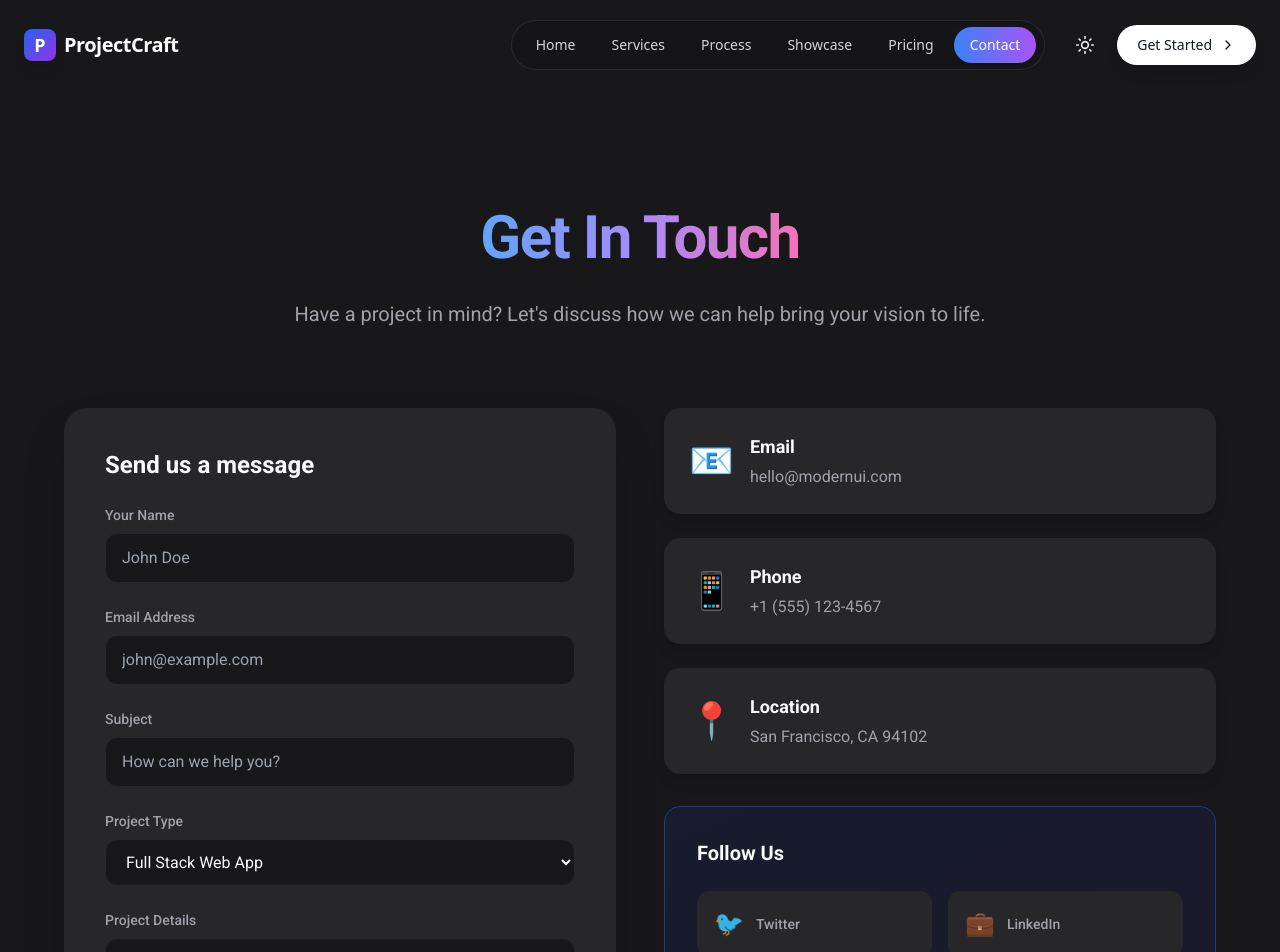
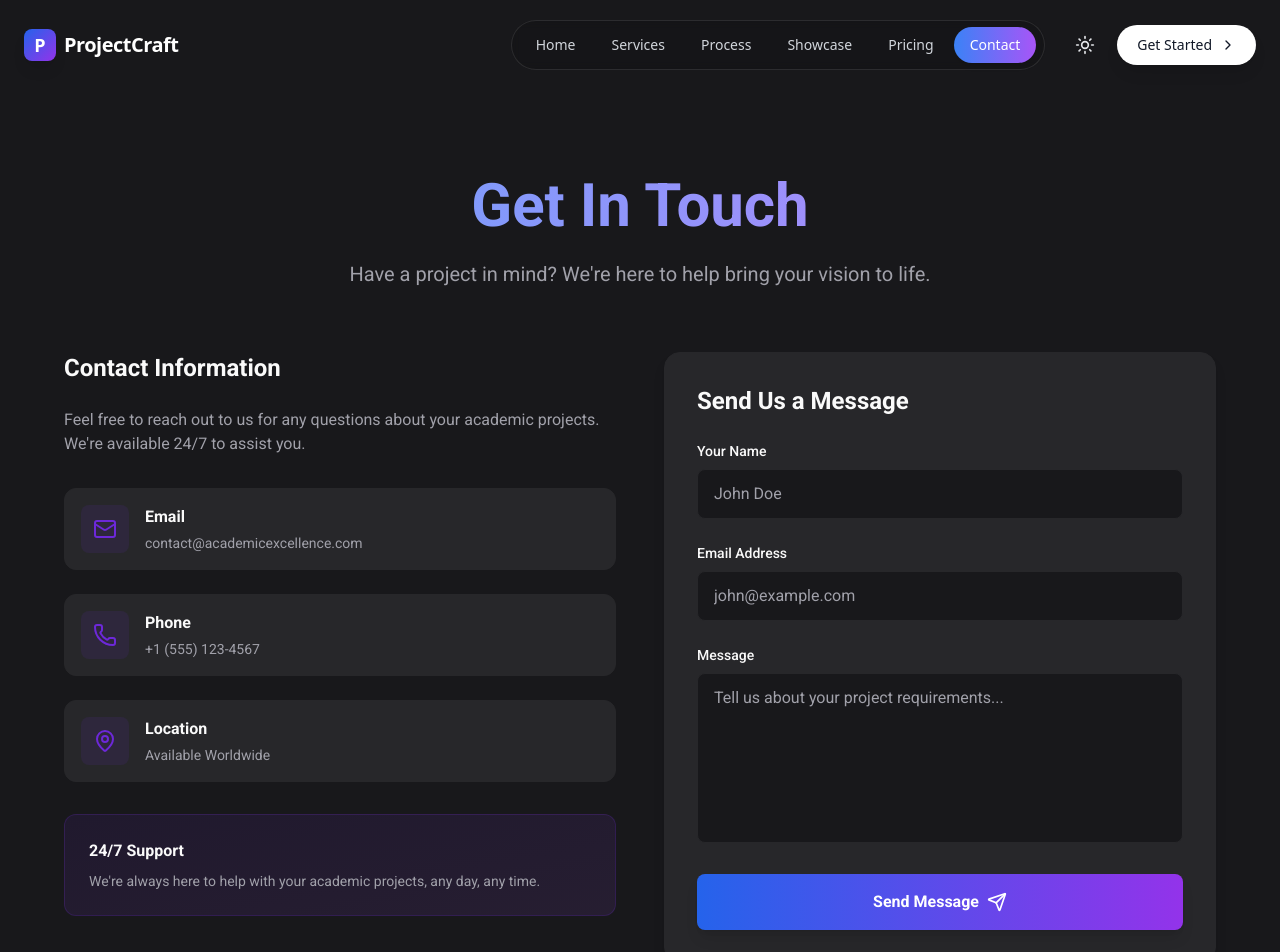
Before and after one commit to rishabh552/Academic-Excellence, a React (Vite) app: page /contact in a window 1280 px wide. Shown: the top 952 px of the page. Built offline with nearby package versions, Linux system fonts and the light colour scheme.

Commit message:
feat: implement a new contact section component with an interactive form, contact details, and animations.

```diff
--- a/src/components/contact-section.tsx
+++ b/src/components/contact-section.tsx
@@ -3,9 +3,7 @@
 import { motion } from "framer-motion";
 import { useInView } from "framer-motion";
 import { useRef, useState } from "react";
-import { GlassButton } from "./ui/glass-button";
-import SpotlightCard from "./ui/spotlight-card";
-import { GradientHeadline } from "./ui/gradient-headline";
+import { Mail, Phone, MapPin, Send } from "lucide-react";
 
 export function ContactSection() {
   const ref = useRef(null);
@@ -13,13 +11,12 @@ export function ContactSection() {
   const [formData, setFormData] = useState({
     name: "",
     email: "",
-    subject: "",
     message: "",
-    projectType: "Full Stack",
   });
+  const [isSubmitting, setIsSubmitting] = useState(false);
   const [isSubmitted, setIsSubmitted] = useState(false);
 
-  const handleChange = (e: React.ChangeEvent<HTMLInputElement | HTMLTextAreaElement | HTMLSelectElement>) => {
+  const handleChange = (e: React.ChangeEvent<HTMLInputElement | HTMLTextAreaElement>) => {
     setFormData({
       ...formData,
       [e.target.name]: e.target.value,
@@ -28,83 +25,134 @@ export function ContactSection() {
 
   const handleSubmit = (e: React.FormEvent) => {
     e.preventDefault();
+    setIsSubmitting(true);
+
+    // Simulate API call
+    setTimeout(() => {
+      setIsSubmitting(false);
       setIsSubmitted(true);
+
+      // Reset form after 3 seconds
       setTimeout(() => {
         setIsSubmitted(false);
-      setFormData({ name: "", email: "", subject: "", message: "", projectType: "Full Stack" });
+        setFormData({ name: "", email: "", message: "" });
       }, 3000);
+    }, 1000);
   };
 
-  const contactInfo = [
-    {
-      icon: "📧",
-      title: "Email",
-      content: "hello@modernui.com",
-      link: "mailto:hello@modernui.com",
-    },
-    {
-      icon: "📱",
-      title: "Phone",
-      content: "+1 (555) 123-4567",
-      link: "tel:+15551234567",
-    },
-    {
-      icon: "📍",
-      title: "Location",
-      content: "San Francisco, CA 94102",
-      link: "https://maps.google.com",
-    },
-  ];
-
-  const socialLinks = [
-    { icon: "🐦", name: "Twitter", url: "#" },
-    { icon: "💼", name: "LinkedIn", url: "#" },
-    { icon: "📸", name: "Instagram", url: "#" },
-    { icon: "📘", name: "Facebook", url: "#" },
-  ];
-
   return (
-    <section id="contact" className="relative py-32 bg-transparent">
-      <div className="container mx-auto px-4 md:px-6">
+    <section className="relative min-h-screen flex items-center justify-center py-24 px-4 bg-transparent">
+      <div className="max-w-6xl w-full mx-auto" ref={ref}>
+        {/* Header */}
         <motion.div
-          ref={ref}
-          initial={{ opacity: 0, y: 50 }}
-          animate={isInView ? { opacity: 1, y: 0 } : {}}
-          transition={{ duration: 0.8 }}
-        >
-          {/* Section Header */}
-          <div className="text-center mb-20">
-            <div className="mb-6">
-              <GradientHeadline text="Get In Touch" className="text-4xl md:text-6xl" />
-            </div>
-            <motion.p
           initial={{ opacity: 0, y: 20 }}
           animate={isInView ? { opacity: 1, y: 0 } : {}}
-              transition={{ delay: 0.3 }}
-              className="text-xl text-muted-foreground max-w-3xl mx-auto"
+          transition={{ duration: 0.6 }}
+          className="text-center mb-16"
         >
-              Have a project in mind? Let's discuss how we can help bring your vision to life.
-            </motion.p>
+          <h2 className="text-4xl md:text-5xl lg:text-6xl font-bold mb-6 bg-clip-text text-transparent bg-gradient-to-r from-blue-600 to-purple-600 dark:from-blue-400 dark:to-purple-400">
+            Get In Touch
+          </h2>
+          <p className="text-xl text-muted-foreground max-w-2xl mx-auto">
+            Have a project in mind? We're here to help bring your vision to life.
+          </p>
+        </motion.div>
+
+        {/* Split Layout */}
+        <div className="grid md:grid-cols-2 gap-8 lg:gap-12">
+          {/* Left: Contact Information */}
+          <motion.div
+            initial={{ opacity: 0, x: -30 }}
+            animate={isInView ? { opacity: 1, x: 0 } : {}}
+            transition={{ duration: 0.6, delay: 0.2 }}
+            className="space-y-8"
+          >
+            <div>
+              <h3 className="text-2xl font-bold mb-6 text-foreground">Contact Information</h3>
+              <p className="text-muted-foreground mb-8">
+                Feel free to reach out to us for any questions about your academic projects. We're available 24/7 to assist you.
+              </p>
             </div>
 
-          <div className="grid lg:grid-cols-2 gap-12 max-w-6xl mx-auto">
-            {/* Left Side - Contact Form */}
+            {/* Contact Cards */}
+            <div className="space-y-6">
+              <motion.a
+                href="mailto:contact@academicexcellence.com"
+                initial={{ opacity: 0, y: 10 }}
+                animate={isInView ? { opacity: 1, y: 0 } : {}}
+                transition={{ delay: 0.3 }}
+                whileHover={{ scale: 1.02 }}
+                className="flex items-start gap-4 p-4 rounded-xl bg-card border border-border hover:border-primary/50 transition-all group"
+              >
+                <div className="p-3 rounded-lg bg-primary/10 group-hover:bg-primary/20 transition-colors">
+                  <Mail className="w-6 h-6 text-primary" />
+                </div>
+                <div>
+                  <p className="font-semibold text-foreground mb-1">Email</p>
+                  <p className="text-sm text-muted-foreground">contact@academicexcellence.com</p>
+                </div>
+              </motion.a>
+
+              <motion.a
+                href="tel:+15551234567"
+                initial={{ opacity: 0, y: 10 }}
+                animate={isInView ? { opacity: 1, y: 0 } : {}}
+                transition={{ delay: 0.4 }}
+                whileHover={{ scale: 1.02 }}
+                className="flex items-start gap-4 p-4 rounded-xl bg-card border border-border hover:border-primary/50 transition-all group"
+              >
+                <div className="p-3 rounded-lg bg-primary/10 group-hover:bg-primary/20 transition-colors">
+                  <Phone className="w-6 h-6 text-primary" />
+                </div>
+                <div>
+                  <p className="font-semibold text-foreground mb-1">Phone</p>
+                  <p className="text-sm text-muted-foreground">+1 (555) 123-4567</p>
+                </div>
+              </motion.a>
+
               <motion.div
-              initial={{ opacity: 0, x: -50 }}
+                initial={{ opacity: 0, y: 10 }}
+                animate={isInView ? { opacity: 1, y: 0 } : {}}
+                transition={{ delay: 0.5 }}
+                className="flex items-start gap-4 p-4 rounded-xl bg-card border border-border"
+              >
+                <div className="p-3 rounded-lg bg-primary/10">
+                  <MapPin className="w-6 h-6 text-primary" />
+                </div>
+                <div>
+                  <p className="font-semibold text-foreground mb-1">Location</p>
+                  <p className="text-sm text-muted-foreground">Available Worldwide</p>
+                </div>
+              </motion.div>
+            </div>
+
+            {/* Support Hours */}
+            <motion.div
+              initial={{ opacity: 0, y: 10 }}
+              animate={isInView ? { opacity: 1, y: 0 } : {}}
+              transition={{ delay: 0.6 }}
+              className="p-6 rounded-xl bg-gradient-to-br from-primary/10 to-purple-500/10 border border-primary/20"
+            >
+              <h4 className="font-semibold text-foreground mb-2">24/7 Support</h4>
+              <p className="text-sm text-muted-foreground">
+                We're always here to help with your academic projects, any day, any time.
+              </p>
+            </motion.div>
+          </motion.div>
+
+          {/* Right: Contact Form */}
+          <motion.div
+            initial={{ opacity: 0, x: 30 }}
             animate={isInView ? { opacity: 1, x: 0 } : {}}
-              transition={{ delay: 0.4 }}
+            transition={{ duration: 0.6, delay: 0.2 }}
           >
-              <SpotlightCard
-                className="bg-card rounded-3xl shadow-2xl p-8 md:p-10 border border-border"
-                spotlightColor="rgba(59, 130, 246, 0.15)"
-              >
-                <h3 className="text-2xl font-bold mb-6 text-foreground">
-                  Send us a message
-                </h3>
+            <div className="p-8 rounded-2xl bg-card border border-border shadow-lg">
+              <h3 className="text-2xl font-bold mb-6 text-foreground">Send Us a Message</h3>
+
               <form onSubmit={handleSubmit} className="space-y-6">
-                  {/* Name Input */}
+                {/* Name */}
                 <div>
-                    <label htmlFor="name" className="block text-sm font-medium text-muted-foreground mb-2">
+                  <label htmlFor="name" className="block text-sm font-medium text-foreground mb-2">
                     Your Name
                   </label>
                   <input
@@ -114,14 +162,14 @@ export function ContactSection() {
                     value={formData.name}
                     onChange={handleChange}
                     required
-                      className="w-full px-4 py-3 rounded-xl bg-background border border-input text-foreground focus:outline-none focus:ring-2 focus:ring-blue-500 transition-all"
+                    className="w-full px-4 py-3 rounded-lg bg-background border border-input text-foreground placeholder:text-muted-foreground focus:outline-none focus:ring-2 focus:ring-primary focus:border-transparent transition-all"
                     placeholder="John Doe"
                   />
                 </div>
 
-                  {/* Email Input */}
+                {/* Email */}
                 <div>
-                    <label htmlFor="email" className="block text-sm font-medium text-muted-foreground mb-2">
+                  <label htmlFor="email" className="block text-sm font-medium text-foreground mb-2">
                     Email Address
                   </label>
                   <input
@@ -131,53 +179,15 @@ export function ContactSection() {
                     value={formData.email}
                     onChange={handleChange}
                     required
-                      className="w-full px-4 py-3 rounded-xl bg-background border border-input text-foreground focus:outline-none focus:ring-2 focus:ring-blue-500 transition-all"
+                    className="w-full px-4 py-3 rounded-lg bg-background border border-input text-foreground placeholder:text-muted-foreground focus:outline-none focus:ring-2 focus:ring-primary focus:border-transparent transition-all"
                     placeholder="john@example.com"
                   />
                 </div>
 
-                  {/* Subject Input */}
+                {/* Message */}
                 <div>
-                    <label htmlFor="subject" className="block text-sm font-medium text-muted-foreground mb-2">
-                      Subject
-                    </label>
-                    <input
-                      type="text"
-                      id="subject"
-                      name="subject"
-                      value={formData.subject}
-                      onChange={handleChange}
-                      required
-                      className="w-full px-4 py-3 rounded-xl bg-background border border-input text-foreground focus:outline-none focus:ring-2 focus:ring-blue-500 transition-all"
-                      placeholder="How can we help you?"
-                    />
-                  </div>
-
-                  {/* Project Type Input */}
-                  <div>
-                    <label htmlFor="projectType" className="block text-sm font-medium text-muted-foreground mb-2">
-                      Project Type
-                    </label>
-                    <select
-                      id="projectType"
-                      name="projectType"
-                      value={formData.projectType}
-                      onChange={handleChange}
-                      className="w-full px-4 py-3 rounded-xl bg-background border border-input text-foreground focus:outline-none focus:ring-2 focus:ring-blue-500 transition-all"
-                    >
-                      <option value="Full Stack">Full Stack Web App</option>
-                      <option value="ML">Machine Learning</option>
-                      <option value="DL">Deep Learning</option>
-                      <option value="NLP">NLP Project</option>
-                      <option value="Mobile">Mobile App</option>
-                      <option value="Other">Other</option>
-                    </select>
-                  </div>
-
-                  {/* Message Textarea */}
-                  <div>
-                    <label htmlFor="message" className="block text-sm font-medium text-muted-foreground mb-2">
-                      Project Details
+                  <label htmlFor="message" className="block text-sm font-medium text-foreground mb-2">
+                    Message
                   </label>
                   <textarea
                     id="message"
@@ -185,115 +195,41 @@ export function ContactSection() {
                     value={formData.message}
                     onChange={handleChange}
                     required
-                      rows={5}
-                      className="w-full px-4 py-3 rounded-xl bg-background border border-input text-foreground focus:outline-none focus:ring-2 focus:ring-blue-500 transition-all resize-none"
+                    rows={6}
+                    className="w-full px-4 py-3 rounded-lg bg-background border border-input text-foreground placeholder:text-muted-foreground focus:outline-none focus:ring-2 focus:ring-primary focus:border-transparent transition-all resize-none"
                     placeholder="Tell us about your project requirements..."
                   />
                 </div>
 
                 {/* Submit Button */}
-                  <GlassButton type="submit" className="w-full">
-                    {isSubmitted ? "✓ Message Sent!" : "Get a Quote"}
-                  </GlassButton>
+                <button
+                  type="submit"
+                  disabled={isSubmitting || isSubmitted}
+                  className="w-full px-6 py-4 rounded-lg bg-gradient-to-r from-blue-600 to-purple-600 hover:from-blue-700 hover:to-purple-700 text-white font-semibold flex items-center justify-center gap-2 transition-all disabled:opacity-50 disabled:cursor-not-allowed shadow-lg hover:shadow-xl"
+                >
+                  {isSubmitting && (
+                    <div className="w-5 h-5 border-2 border-white/30 border-t-white rounded-full animate-spin" />
+                  )}
+                  {isSubmitted ? (
+                    <>
+                      <svg className="w-5 h-5" fill="none" stroke="currentColor" viewBox="0 0 24 24">
+                        <path strokeLinecap="round" strokeLinejoin="round" strokeWidth={2} d="M5 13l4 4L19 7" />
+                      </svg>
+                      Message Sent!
+                    </>
+                  ) : isSubmitting ? (
+                    "Sending..."
+                  ) : (
+                    <>
+                      Send Message
+                      <Send className="w-5 h-5" />
+                    </>
+                  )}
+                </button>
               </form>
-              </SpotlightCard>
-            </motion.div>
-
-            {/* Right Side - Contact Info */}
-            <motion.div
-              initial={{ opacity: 0, x: 50 }}
-              animate={isInView ? { opacity: 1, x: 0 } : {}}
-              transition={{ delay: 0.4 }}
-              className="space-y-8"
-            >
-              {/* Contact Cards */}
-              <div className="space-y-6">
-                {contactInfo.map((info, index) => (
-                  <motion.a
-                    key={info.title}
-                    href={info.link}
-                    target="_blank"
-                    rel="noopener noreferrer"
-                    initial={{ opacity: 0, x: 20 }}
-                    animate={isInView ? { opacity: 1, x: 0 } : {}}
-                    transition={{ delay: 0.5 + index * 0.1 }}
-                    whileHover={{ scale: 1.02 }}
-                    className="block"
-                  >
-                    <SpotlightCard
-                      className="p-6 rounded-2xl bg-card border border-border hover:border-blue-300 dark:hover:border-blue-700 shadow-lg hover:shadow-xl transition-all"
-                      spotlightColor="rgba(59, 130, 246, 0.15)"
-                    >
-                      <div className="flex items-center space-x-4">
-                        <div className="text-4xl">{info.icon}</div>
-                        <div>
-                          <h4 className="text-lg font-bold text-foreground mb-1">
-                            {info.title}
-                          </h4>
-                          <p className="text-muted-foreground">{info.content}</p>
             </div>
-                      </div>
-                    </SpotlightCard>
-                  </motion.a>
-                ))}
-              </div>
-
-              {/* Social Links */}
-              <motion.div
-                initial={{ opacity: 0, y: 20 }}
-                animate={isInView ? { opacity: 1, y: 0 } : {}}
-                transition={{ delay: 0.8 }}
-              >
-                <SpotlightCard
-                  className="p-8 rounded-2xl bg-gradient-to-br from-blue-50 to-indigo-50 dark:from-blue-950/30 dark:to-indigo-950/30 border border-blue-100 dark:border-blue-900"
-                  spotlightColor="rgba(59, 130, 246, 0.15)"
-                >
-                  <h4 className="text-xl font-bold text-foreground mb-6">
-                    Follow Us
-                  </h4>
-                  <div className="grid grid-cols-2 gap-4">
-                    {socialLinks.map((social, index) => (
-                      <motion.a
-                        key={social.name}
-                        href={social.url}
-                        initial={{ opacity: 0, scale: 0.5 }}
-                        animate={isInView ? { opacity: 1, scale: 1 } : {}}
-                        transition={{ delay: 0.9 + index * 0.1 }}
-                        whileHover={{ scale: 1.1 }}
-                        className="flex items-center space-x-3 p-4 rounded-xl bg-card border border-border hover:border-blue-300 dark:hover:border-blue-700 transition-all"
-                      >
-                        <span className="text-2xl">{social.icon}</span>
-                        <span className="text-sm font-medium text-muted-foreground">
-                          {social.name}
-                        </span>
-                      </motion.a>
-                    ))}
-                  </div>
-                </SpotlightCard>
-              </motion.div>
-
-              {/* Business Hours */}
-              <motion.div
-                initial={{ opacity: 0, y: 20 }}
-                animate={isInView ? { opacity: 1, y: 0 } : {}}
-                transition={{ delay: 1 }}
-              >
-                <SpotlightCard
-                  className="p-6 rounded-2xl bg-card border border-border"
-                  spotlightColor="rgba(59, 130, 246, 0.15)"
-                >
-                  <h4 className="text-lg font-bold text-foreground mb-4">
-                    Support Hours
-                  </h4>
-                  <div className="space-y-2 text-sm text-muted-foreground">
-                    <p>Monday - Sunday: 24/7 Support</p>
-                    <p>We are always available to help you with your projects.</p>
-                  </div>
-                </SpotlightCard>
-              </motion.div>
           </motion.div>
         </div>
-        </motion.div>
       </div>
     </section>
   );
```
Lines whose indentation alone changed are shown as unchanged.
